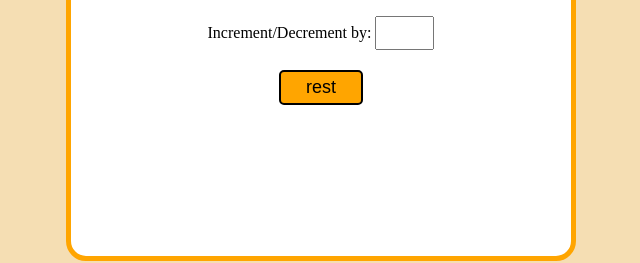
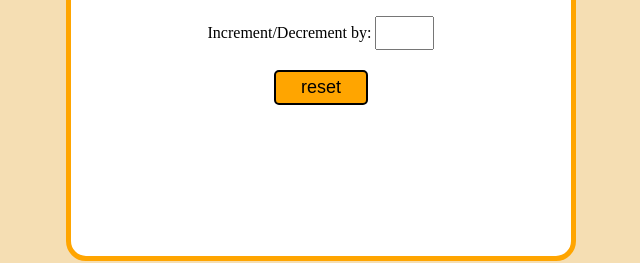
Before and after one commit to Swaraj-Bais/Counter_app, a plain HTML site: page index.html in a window 1280 px wide. Shown: the part 299-562 px from the top of the page, 319-959 px from the left. Drawn offline with Linux system fonts and the light colour scheme.

Commit message:
Fix HTML structure and reset button label

```diff
--- a/index.html
+++ b/index.html
@@ -20,9 +20,10 @@
             <br>
             <label>Increment/Decrement by: <input type="number" id="numm"></label>
             <br>
-            <button class="buttons" onclick="count=0;document.querySelector('#val').innerText=count;">rest</button>
+            <button class="buttons" onclick="count=0;document.querySelector('#val').innerText=count;">reset</button>
         </div>
     </div>
     <script src="script.js"></script>
 </body>
+
 </html>
```
